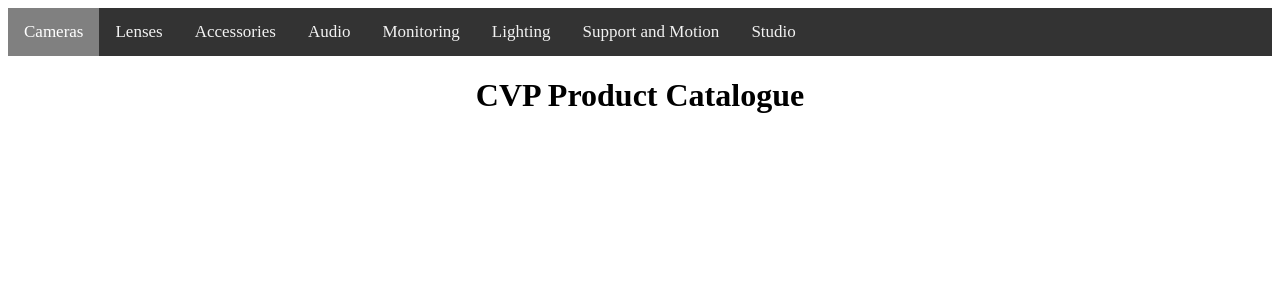
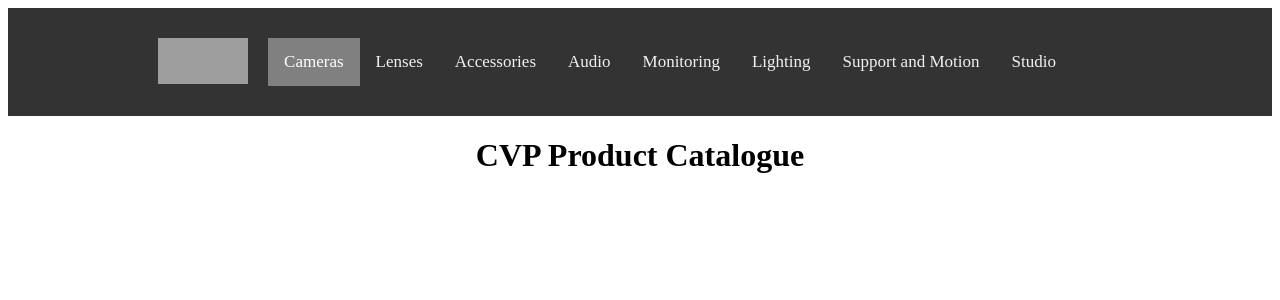
Before and after one commit to Racso1230/cvp-exercise, a PHP site: page / in a window 1280 px wide. Shown: the top 300 px of the page. Run offline with PHP 8.4, Linux system fonts and the light colour scheme; grey boxes are pictures that could not be loaded.

Commit message:
cvp logo added and changed navbar to use flex

```diff
--- a/index.php
+++ b/index.php
@@ -9,6 +9,7 @@
 <body>
 
 <div class= "nav">
+    <img  class = "logo "data-pagespeed-no-transform="" data-pagespeed-no-defer="" alt="CVP Homepage" src="https://cvp.com/img/assets/cvp_logo_2021.svg">
     <a class="active" href="https://cvp.com/department/cameras">Cameras</a>
     <a href="https://cvp.com/department/lenses">Lenses</a>
     <a href="https://cvp.com/department/accessories">Accessories</a>
--- a/static/static.css
+++ b/static/static.css
@@ -1,14 +1,22 @@
 html {
     scroll-behavior: smooth;
 }
+
+/*body{
+
+}*/
 
 h1 {
     text-align: center;
 }
 
 .nav {
+    display:flex;
     background-color: #333;
-    overflow:hidden;
+    overflow: hidden;
+    padding: 30px 10px;
+    margin: auto;
+    justify-content:center;
 }
 
 .nav a {
@@ -28,3 +36,10 @@ h1 {
     background-color: grey;
     color:white;
 }
+
+.nav .logo {
+    width:90px;
+    height:46px;
+    margin-right: 20px;
+    margin-left: -50px;
+}
```
